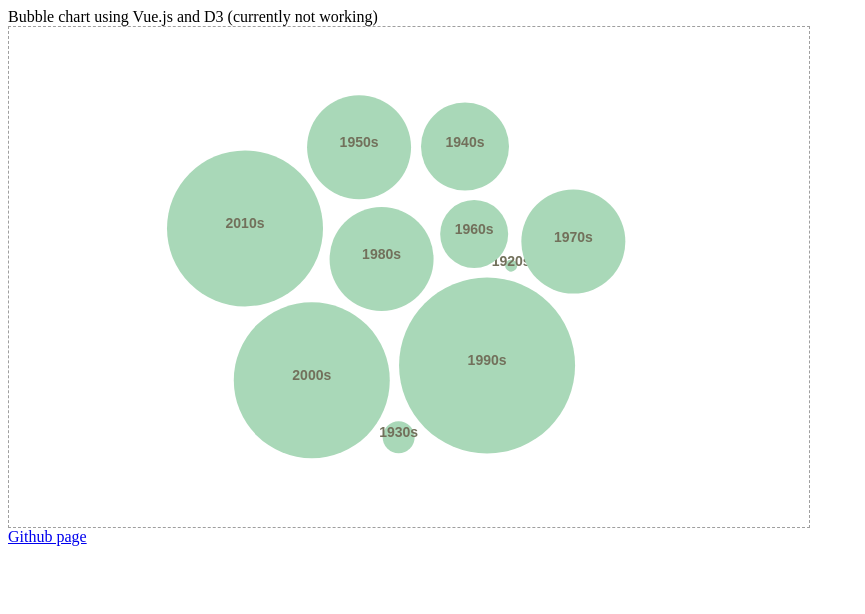
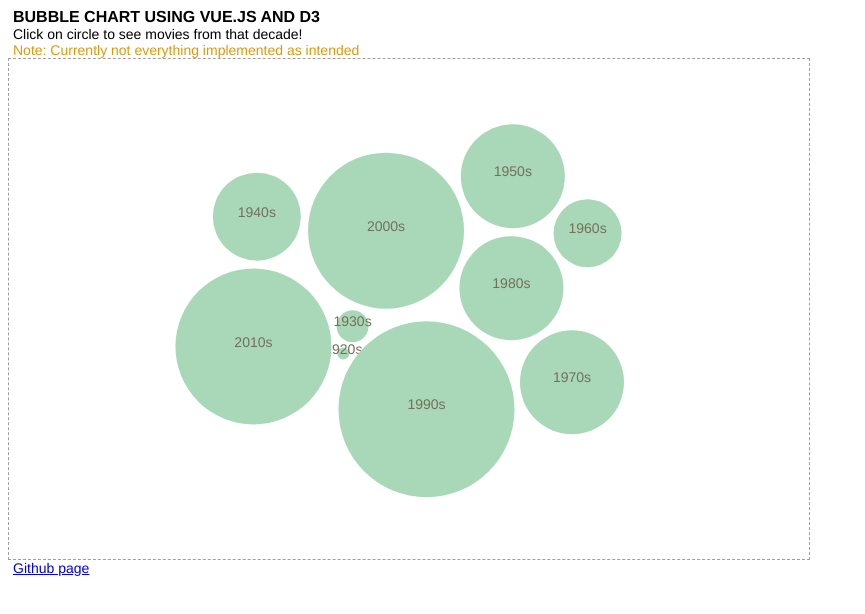
Before and after one commit to Aakochar/filmarillion, a Vue app: page /#/ in a window 1280 px wide. Shown: the top 614 px of the page, without its empty margins (0-865 px from the left). Built offline with nearby package versions, Linux system fonts and the light colour scheme.

Commit message:
add switch to movies

```diff
--- a/src/components/app-footer/index.vue
+++ b/src/components/app-footer/index.vue
@@ -1,6 +1,6 @@
 <template lang="pug">
   footer.footer
-    a(href="https://github.com/Aakochar/filmarillion") Github page
+    a.note(href="https://github.com/Aakochar/filmarillion") Github page
 </template>
 
 <script>
--- a/src/components/app-header/index.vue
+++ b/src/components/app-header/index.vue
@@ -1,5 +1,8 @@
-<template>
-  <header class="header">Bubble chart using Vue.js and D3 (currently not working)</header>
+<template lang="pug">
+  header.header
+    h4.header__text Bubble chart using Vue.js and D3
+    p.note Click on circle to see movies from that decade!
+    p.note.note_warning Note: Currently not everything implemented as intended
 </template>
 
 <script>
--- a/src/components/app-page/index.vue
+++ b/src/components/app-page/index.vue
@@ -21,4 +21,21 @@ export default {
 </script>
 
 <style lang="scss">
+.header {
+  &__text {
+    font-family: 'Franklin Gothic Medium', 'Arial Narrow', Arial, sans-serif;
+    text-transform: uppercase;
+    margin: 0 5px;
+  }
+}
+
+.note {
+  font-family: 'Franklin Gothic Medium', 'Arial Narrow', Arial, sans-serif;
+  font-size: 14px;
+  margin: 0 5px;
+
+  &_warning {
+    color: #db9a0d;
+  }
+}
 </style>
--- a/src/components/graph/index.vue
+++ b/src/components/graph/index.vue
@@ -30,8 +30,6 @@ import * as forceSimulation from 'd3-force';
 
 const d3 = Object.assign({}, forceSimulation);
 
-const D3_STRENGTH = -10;
-
 export default {
   name: 'Renderer',
 
@@ -45,11 +43,18 @@ export default {
       type: Array,
       required: true,
     },
+
+    mode: {
+      type: String,
+      required: true,
+    },
   },
 
   data() {
     return {
       simulation: undefined,
+      // adding d3 nodes in presenter breaks reactivity
+      // should consider better solution
       d3Nodes: undefined,
     };
   },
@@ -73,6 +78,12 @@ export default {
     },
   },
 
+  watch: {
+    mode() {
+      this.setD3Nodes();
+    },
+  },
+
   created() {
     this.setD3Nodes();
   },
@@ -89,10 +100,10 @@ export default {
     simulate() {
       this.simulation = d3
         .forceSimulation(this.d3Nodes)
-        .force('charge', d3.forceManyBody().strength(-1000))
-        .force('collide', d3.forceCollide().radius(node => node.r + 5))
-        .force('x', d3.forceX(this.center.x).strength(0.4))
-        .force('y', d3.forceY(this.center.y).strength(0.6));
+        .force('charge', d3.forceManyBody().strength(-50))
+        .force('collide', d3.forceCollide().radius(node => node.r + 4))
+        .force('x', d3.forceX(this.center.x).strength(0.3))
+        .force('y', d3.forceY(this.center.y).strength(0.5));
     },
 
     animate() {
@@ -124,6 +135,12 @@ export default {
           this.$set(node, 'name', `node ${node.id}`);
         }
       });
+
+      if (this.simulation) {
+        this.simulation.nodes(this.d3Nodes).alpha(0.5);
+
+        this.simulation.restart();
+      }
     },
   },
 };
@@ -134,7 +151,8 @@ export default {
   &__label {
     cursor: default;
     fill: #72705b;
-    font: bold 14px sans-serif;
+    font-size: 14px;
+    font-family: 'Franklin Gothic Medium', 'Arial Narrow', Arial, sans-serif;
   }
 }
 </style>
--- a/src/views/movies-info/index.vue
+++ b/src/views/movies-info/index.vue
@@ -6,6 +6,7 @@
       graph.movies-info__chart(
         :size="presenter.size"
         :nodes="presenter.nodes"
+        :mode="presenter.mode"
         @node:click="onNodeClick"
       )
 </template>
@@ -46,7 +47,6 @@ export default {
     },
 
     onNodeClick(node) {
-      console.log(node.decade);
       this.switchMode(node);
     },
 
--- a/src/views/movies-info/services/Presenter.js
+++ b/src/views/movies-info/services/Presenter.js
@@ -28,7 +28,7 @@ const DECADE_YEARS_MAP = {
 };
 
 const MULTIPLIER = 4;
-const NODE_DEFAULT_SIZE = 10;
+const NODE_DEFAULT_SIZE = 30;
 
 export default class Presenter {
   create(movies, decade, width, height) {
@@ -58,6 +58,7 @@ export default class Presenter {
         height,
       },
       nodes: this._createNodesByMode(movies, decade),
+      mode: decade,
       isEmpty: !movies.length,
     };
   }
@@ -83,7 +84,8 @@ export default class Presenter {
    * @param {string} decade
    */
   _createMovieNodes(movie, decade) {
-    const filteredMovies = this._filterMoviesByDecade(movie, decade);
+    const interval = DECADE_YEARS_MAP[decade];
+    const filteredMovies = this._filterMoviesByDecade(movie, interval);
     const size = this._getNodeSize();
     const radius = size / 2;
 
@@ -96,10 +98,9 @@ export default class Presenter {
 
   /**
    * @param {object[]} movies
-   * @param {string} decade
    * @param {{ from: number, to: number }} [interval]
    */
-  _filterMoviesByDecade(movies, decade, interval) {
+  _filterMoviesByDecade(movies, interval) {
     let result;
 
     if (!interval) {
@@ -120,7 +121,7 @@ export default class Presenter {
     const result = [];
 
     for (const [decade, interval] of Object.entries(DECADE_YEARS_MAP)) {
-      const decadeMovies = this._filterMoviesByDecade(movies, decade, interval);
+      const decadeMovies = this._filterMoviesByDecade(movies, interval);
 
       const size = this._getNodeSize(decadeMovies.length);
       const radius = size / 2;
```
Also changed, not shown: 3 other files (tests, documents, lock files or other folders).
